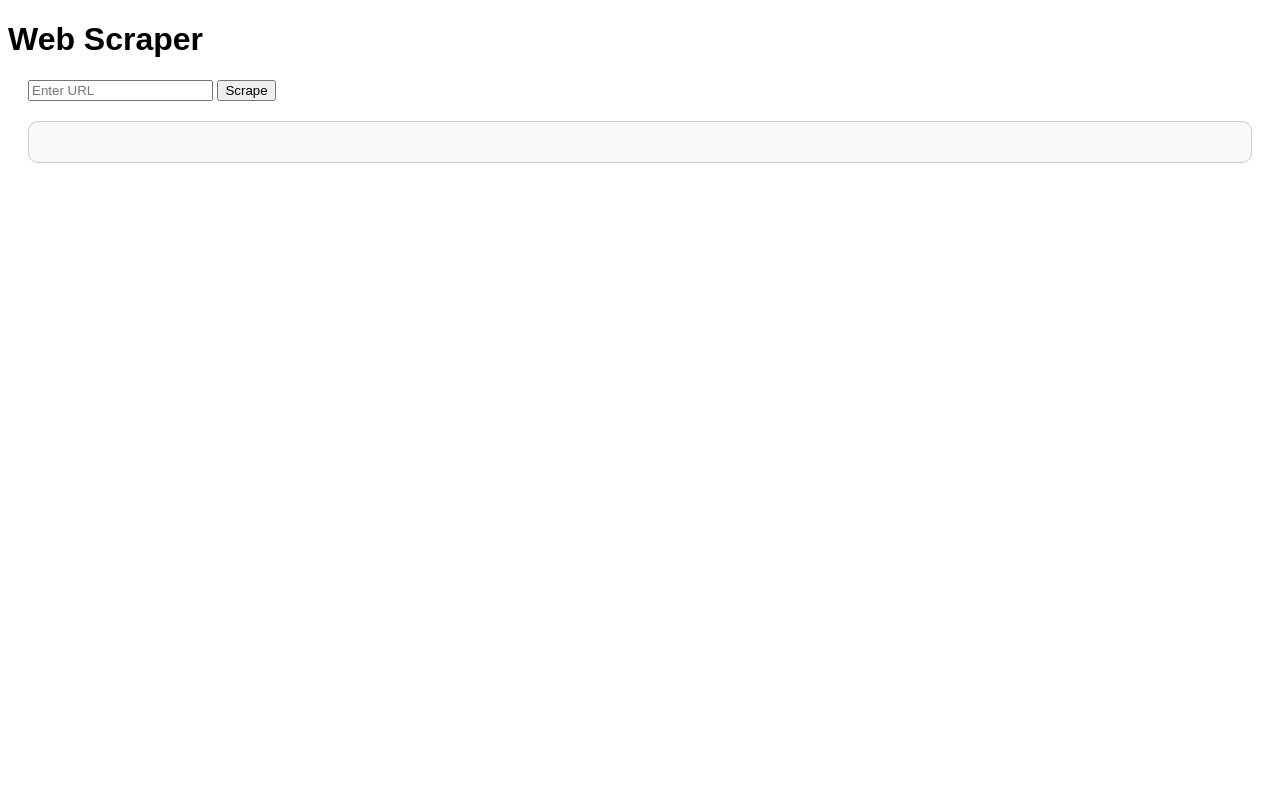
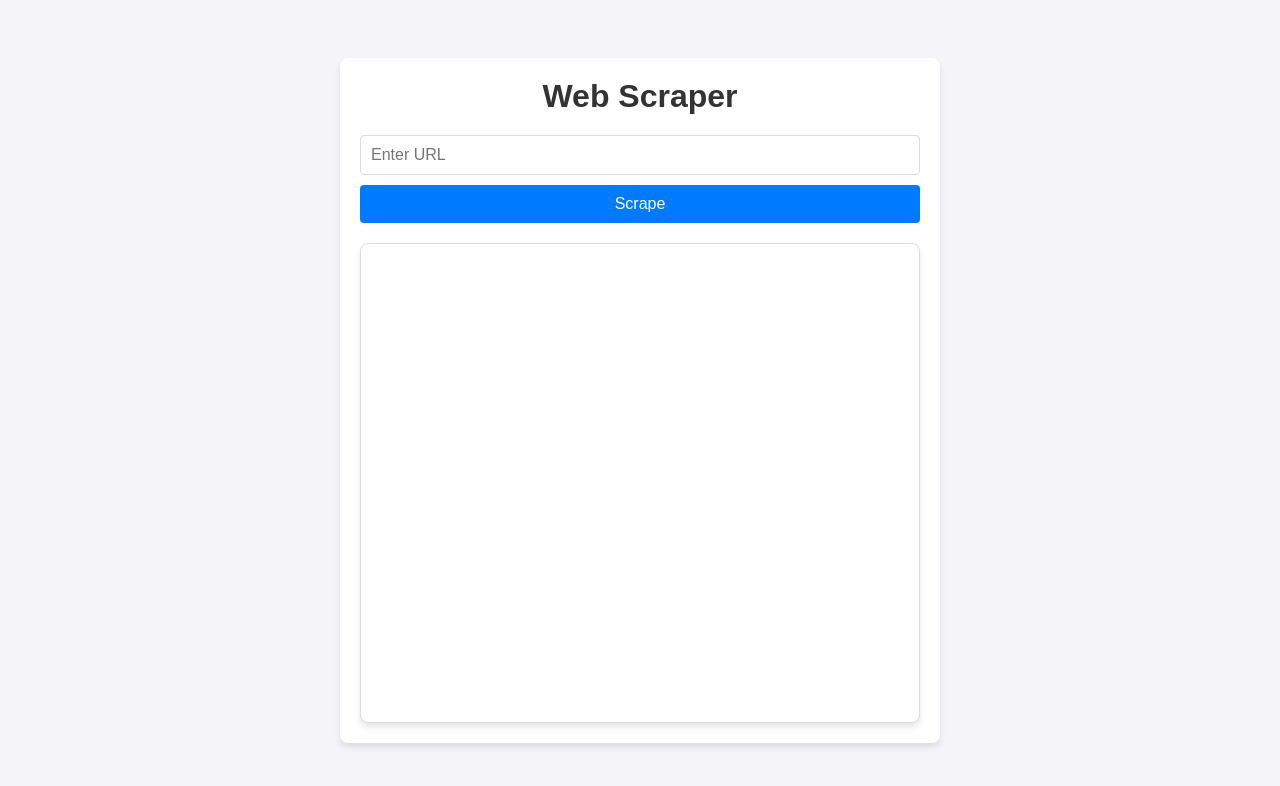
Before and after one commit to maryamtahir239/web-scraper, a website: page client/index.html in a window 1280 px wide. Drawn offline with Linux system fonts and the light colour scheme.

Commit message:
initial commit

```diff
--- /dev/null
+++ b/app/config.js
@@ -0,0 +1,5 @@
+module.exports = {
+    mongoose: {
+      url: 'mongodb+srv://maryambibi:maryambibi@cluster0.bahjold.mongodb.net/scraped-data?retryWrites=true&w=majority&appName=Cluster0',
+    }
+  };
--- a/client/index.html
+++ b/client/index.html
@@ -7,13 +7,14 @@
     <link rel="stylesheet" href="style.css">
 </head>
 <body>
+    <div class="container">
         <h1>Web Scraper</h1>
         <form id="url-form">
             <input type="url" id="url-input" placeholder="Enter URL">
             <button id="scrape-btn">Scrape</button>
         </form>
         <div id="scraped-data"></div>
-
+    </div>
     <script src="script.js"></script>
 </body>
 </html>
--- a/client/script.js
+++ b/client/script.js
@@ -6,6 +6,7 @@ urlForm.addEventListener('submit', async (e) => {
   e.preventDefault();
   const urlInput = document.getElementById('url-input');
   const url = urlInput.value.trim();
+
   if (url) {
     try {
       const response = await fetch('/scrape', {
@@ -14,14 +15,19 @@ urlForm.addEventListener('submit', async (e) => {
         body: JSON.stringify({ url }),
       });
       const data = await response.json();
-            scrapedDataDiv.innerHTML = '';
-            data.forEach((item) => {
-                const paragraph = document.createElement('p');
-                paragraph.textContent = item;
-                scrapedDataDiv.appendChild(paragraph);
-            });
+
+      // Validate the scraped data
+      if (!Array.isArray(data)) {
+        throw new Error('Invalid scraped data');
+      }
+
+      // Render the scraped data
+      const html = data.map((item) => `<p>${item}</p>`).join('');
+      scrapedDataDiv.innerHTML = html;
     } catch (error) {
       console.error(error);
+      // Display an error message to the user
+      scrapedDataDiv.textContent = 'Error: ' + error.message;
     }
   }
 });
--- a/client/style.css
+++ b/client/style.css
@@ -1,15 +1,86 @@
+/* Reset some default styles */
+* {
+    margin: 0;
+    padding: 0;
+    box-sizing: border-box;
+}
+
 body {
-    font-family: Arial, sans-serif;
+    font-family: 'Arial', sans-serif;
+    background-color: #f4f4f9;
+    color: #333;
+    display: flex;
+    justify-content: center;
+    align-items: center;
+    height: 100vh;
+    padding: 20px;
+}
+
+.container {
+    display: flex;
+    flex-direction: column;
+    align-items: center;
+    max-width: 600px;
+    width: 100%;
+    background: #fff;
+    padding: 20px;
+    border-radius: 8px;
+    box-shadow: 0 4px 6px rgba(0, 0, 0, 0.1);
+}
+
+h1 {
+    margin-bottom: 20px;
+    color: #333;
+    text-align: center;
 }
 
 #url-form {
-    margin: 20px;
+    display: flex;
+    flex-direction: column;
+    width: 100%;
+}
+
+#url-input {
+    width: 100%;
+    padding: 10px;
+    border: 1px solid #ddd;
+    border-radius: 4px;
+    font-size: 16px;
+    margin-bottom: 10px;
+    transition: border-color 0.3s;
+}
+
+#url-input:focus {
+    border-color: #1b6fab;
+    outline: none;
+}
+
+#scrape-btn {
+    width: 100%;
+    padding: 10px;
+    border: none;
+    border-radius: 4px;
+    background-color: #007bff;
+    color: #fff;
+    font-size: 16px;
+    cursor: pointer;
+    transition: background-color 0.3s;
+}
+
+#scrape-btn:hover {
+    background-color: #0056b3;
 }
 
 #scraped-data {
-    margin: 20px;
+    margin-top: 20px;
     padding: 20px;
-    border: 1px solid #ccc;
-    border-radius: 10px;
-    background-color: #f9f9f9;
+    border: 1px solid #ddd;
+    border-radius: 8px;
+    background-color: #fff;
+    box-shadow: 0 4px 6px rgba(0, 0, 0, 0.1);
+    width: 100%; /* Full width */
+    height: 500px; /* Increased height */
+    max-height: 60vh; /* Ensure it doesn't exceed the viewport height */
+    overflow-y: auto; /* Add scrollbar if needed */
+    word-wrap: break-word; /* Ensure text wraps within the container */
 }
--- a/package.json
+++ b/package.json
@@ -4,6 +4,7 @@
   "description": "A web scraper that extract data from urk",
   "main": "app.js",
   "scripts": {
+    "start": "nodemon app/app.js",
     "test": "echo \"Error: no test specified\" && exit 1"
   },
   "keywords": [
```
Also changed, not shown: app/app.js (+24 -6 lines), app/models/scrapedData.js (+8 -2 lines), app/utils/puppeteer.js (+44 -16 lines), config/database.js (deleted). Lines whose indentation alone changed are shown as unchanged.
